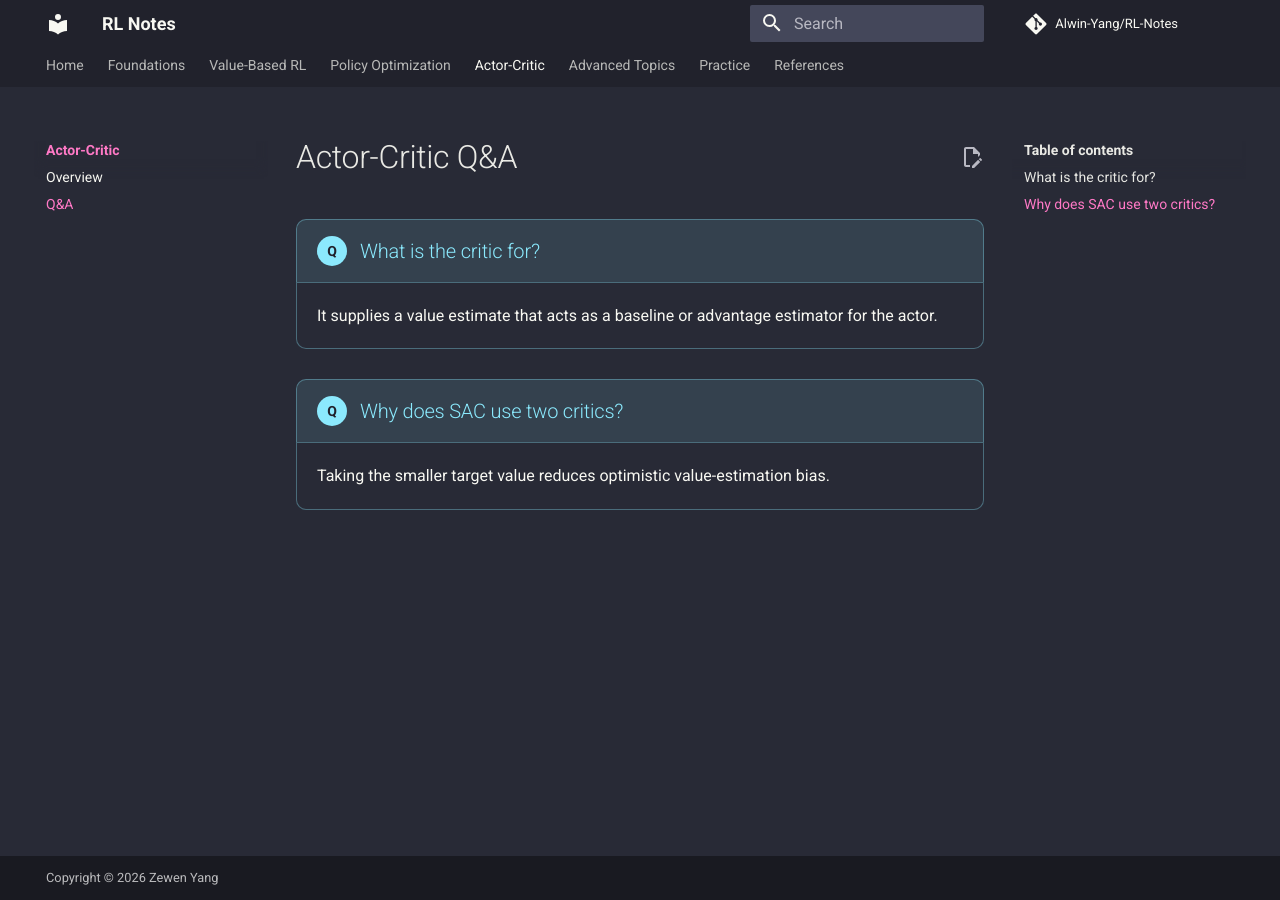
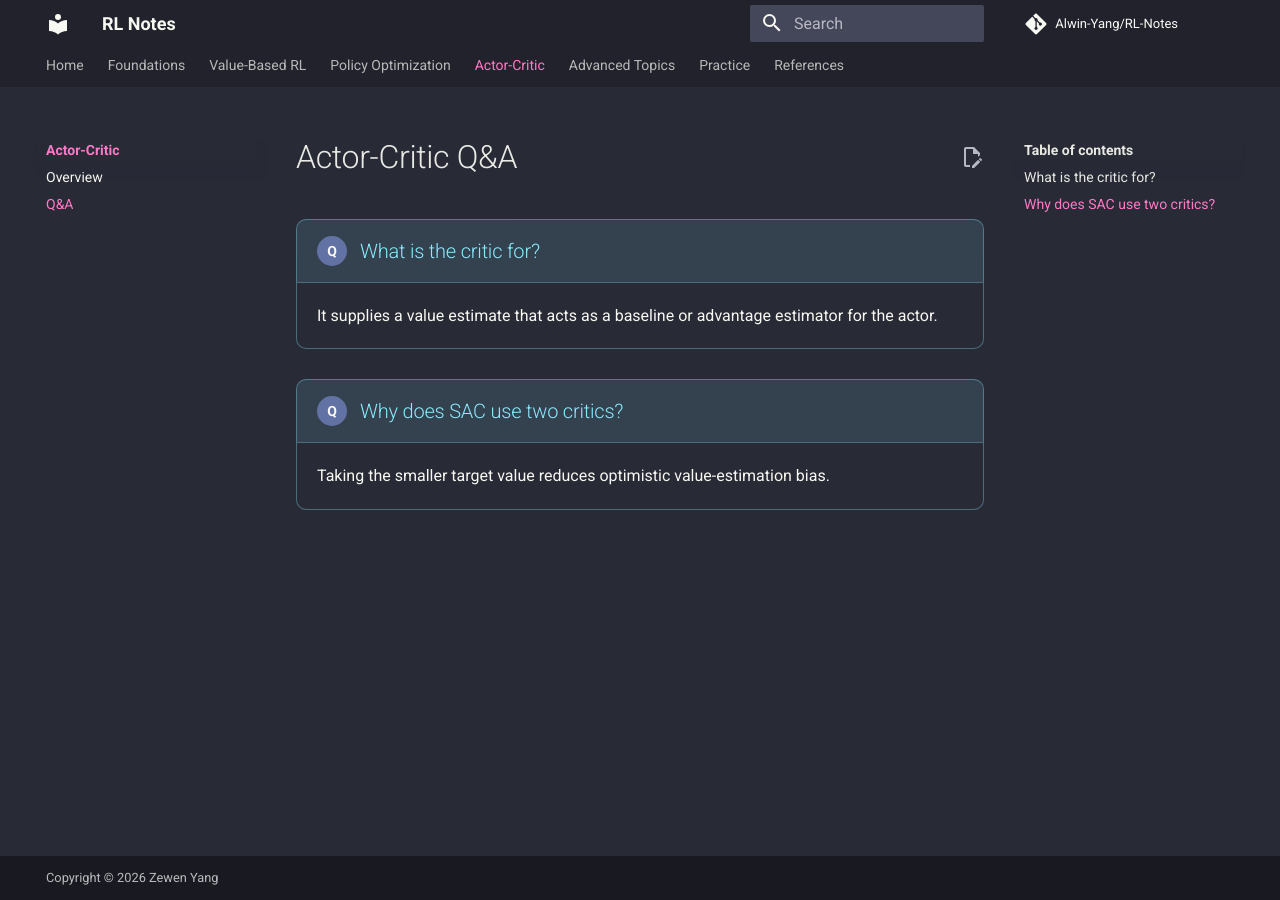
Before and after one commit to Alwin-Yang/RL-Notes, an MkDocs documentation site: the page built from docs/actor-critic/Q&A.md, in a window 1280 px wide. Built offline with MkDocs 1.6.1 and Material for MkDocs 9.7.7, drawn with Linux system fonts in a browser that asks for light colours; comment, search, counter and statistics services are not loaded.

Commit message:
update styles for QA list header and active navigation links

```diff
--- a/docs/stylesheets/extra.css
+++ b/docs/stylesheets/extra.css
@@ -83,9 +83,9 @@
 
 .qa-list h2::before {
   content: "Q";
-  background: #8be9fd;
+  background: #6272a4;
   border-radius: 50%;
-  color: #21222c;
+  color: #f8f8f2;
   font-size: .7rem;
   font-weight: 700;
   line-height: 1.5rem;
@@ -114,6 +114,7 @@
 }
 /* Material navigation needs an explicit override for the active item. */
 .md-tabs .md-tabs__link--active,
+.md-tabs__item--active > .md-tabs__link,
 .md-tabs .md-tabs__link:hover,
 .md-tabs .md-tabs__link:focus,
 .md-sidebar .md-nav__link--active,
@@ -125,6 +126,7 @@
 .md-nav__item--active > .md-nav__link,
 .md-nav__item--active > .md-nav__link .md-ellipsis,
 .md-nav__link--active .md-ellipsis,
+.md-tabs__item--active > .md-tabs__link .md-ellipsis,
 .md-tabs__link--active .md-ellipsis {
   color: #ff79c6 !important;
 }
```
